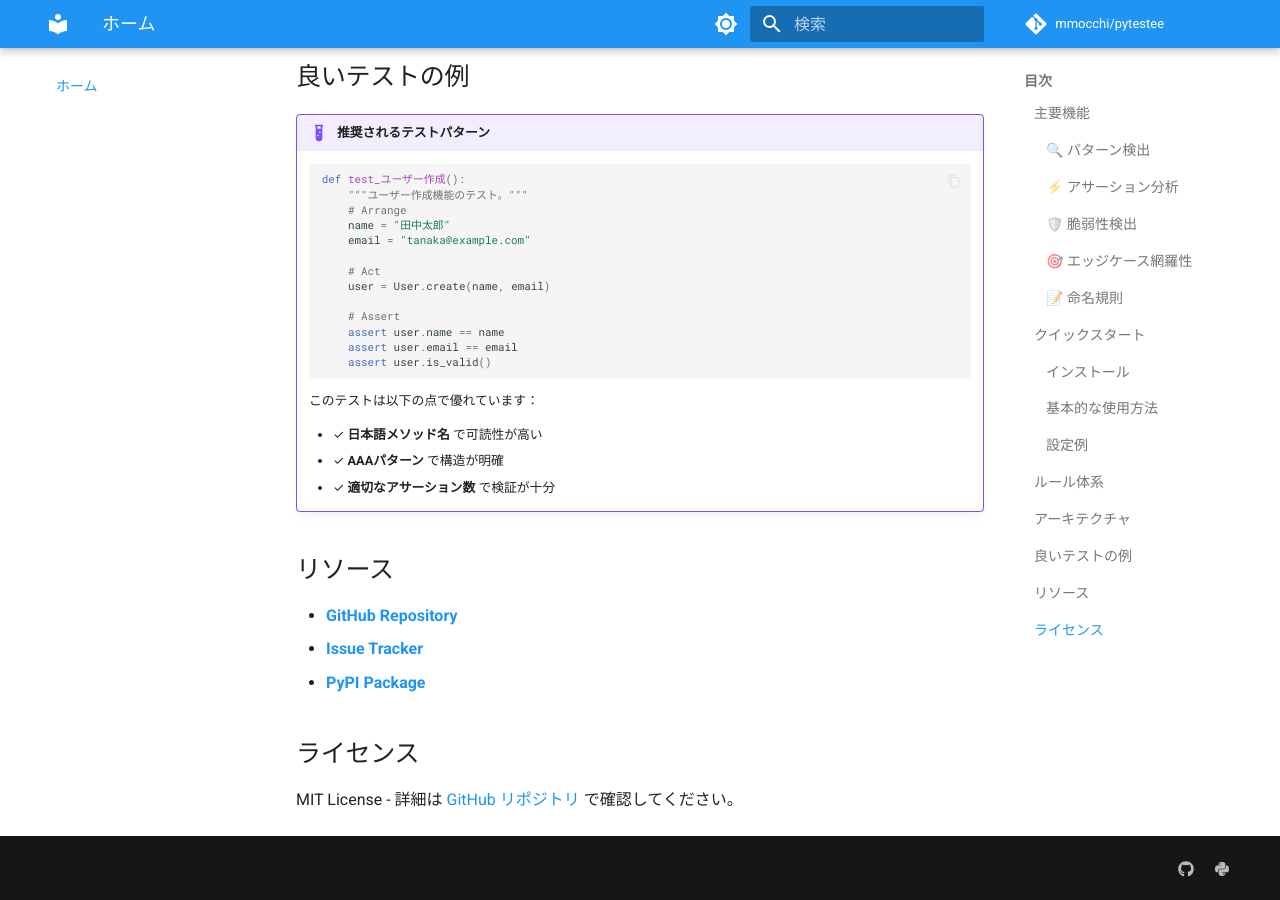
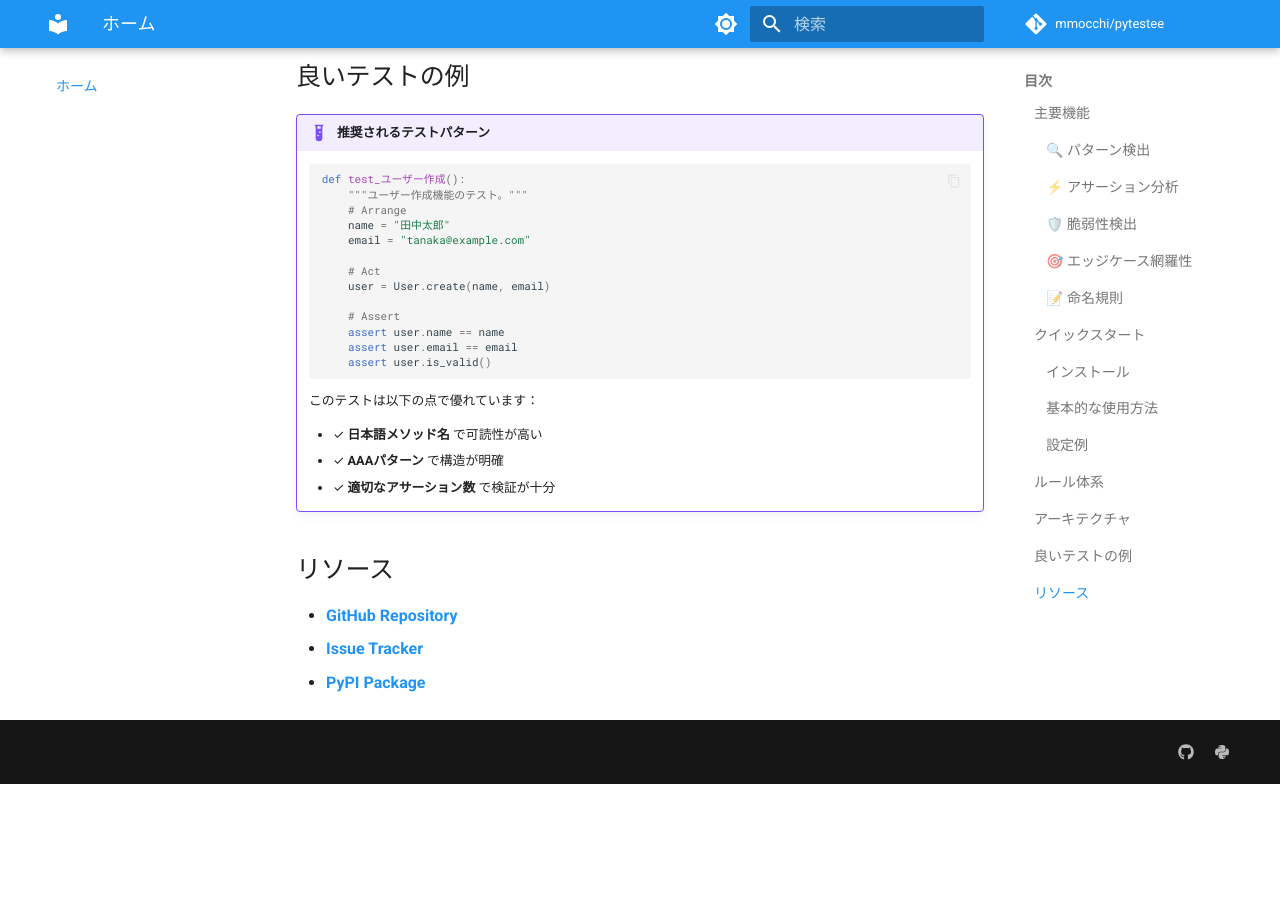
Before and after one commit to mmocchi/pytestee, an MkDocs documentation site: the page built from docs/README.md, in a window 1280 px wide and 900 px high, scrolled down 2738 px. Built offline with MkDocs 1.6.1 and Material for MkDocs 9.7.7, drawn with Linux system fonts in a browser that asks for light colours; comment, search, counter and statistics services are not loaded; after the commit the page ends 3522 px from its top, so only the background shows below that.

Commit message:
feat: MITライセンスの表示を削除
- README.mdからライセンスセクションを削除
- docs/README.mdからライセンスセクションを削除
- pyproject.tomlからMITライセンスクラシファイアを削除
- LICENSEファイルを削除

```diff
--- a/docs/README.md
+++ b/docs/README.md
@@ -149,7 +149,3 @@ src/pytestee/
 - **[GitHub Repository](https://github.com/mmocchi/pytestee)**
 - **[Issue Tracker](https://github.com/mmocchi/pytestee/issues)**
 - **[PyPI Package](https://pypi.org/project/pytestee/)**
-
-## ライセンス
-
-MIT License - 詳細は [GitHub リポジトリ](https://github.com/mmocchi/pytestee/blob/main/LICENSE) で確認してください。
--- a/pyproject.toml
+++ b/pyproject.toml
@@ -16,7 +16,6 @@ keywords = ["pytest", "testing", "quality", "cli"]
 classifiers = [
     "Development Status :: 3 - Alpha",
     "Intended Audience :: Developers",
-    "License :: OSI Approved :: MIT License",
     "Programming Language :: Python :: 3",
     "Programming Language :: Python :: 3.9",
     "Programming Language :: Python :: 3.10",
```
Also changed, not shown: README.md (+0 -4 lines), 1 other file.
